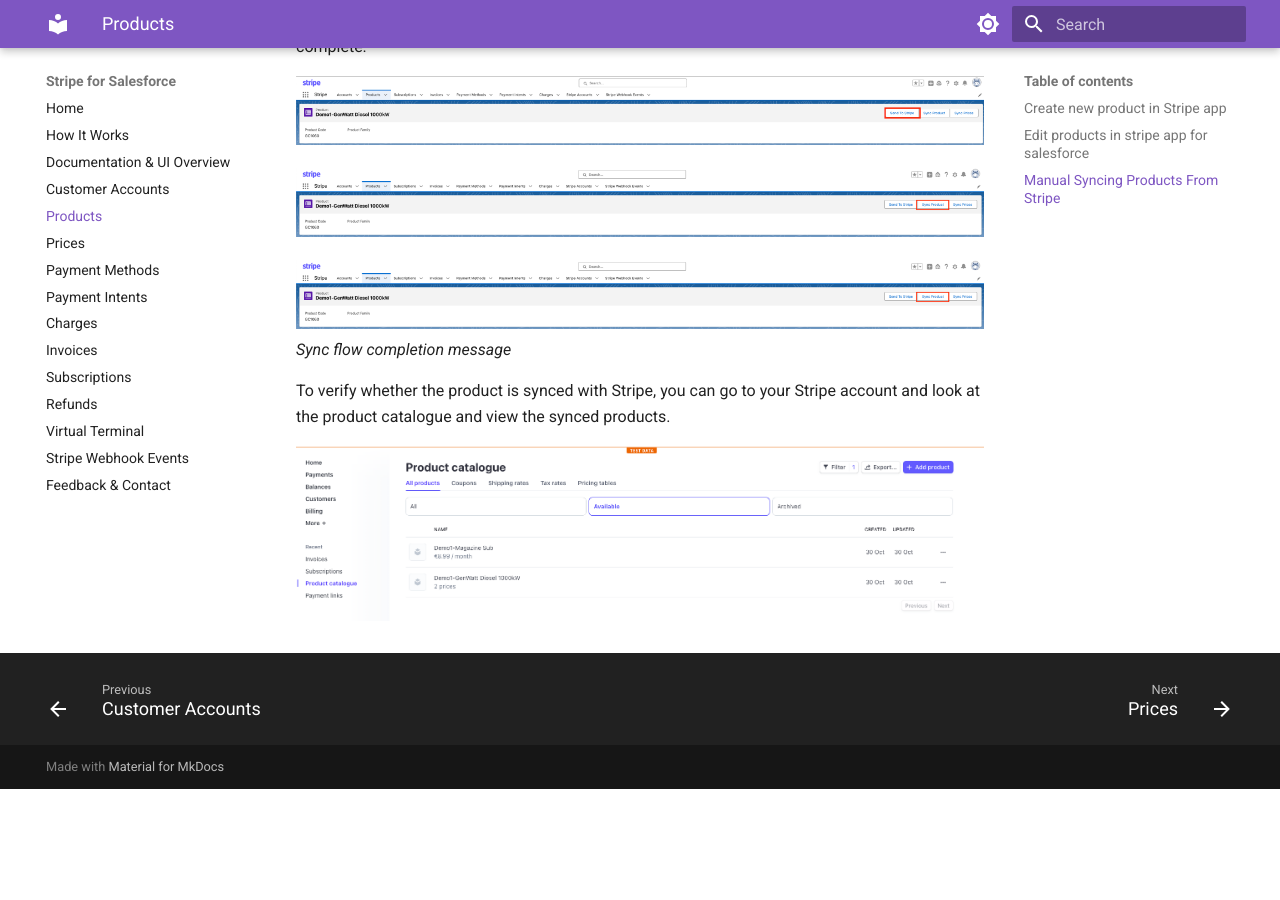
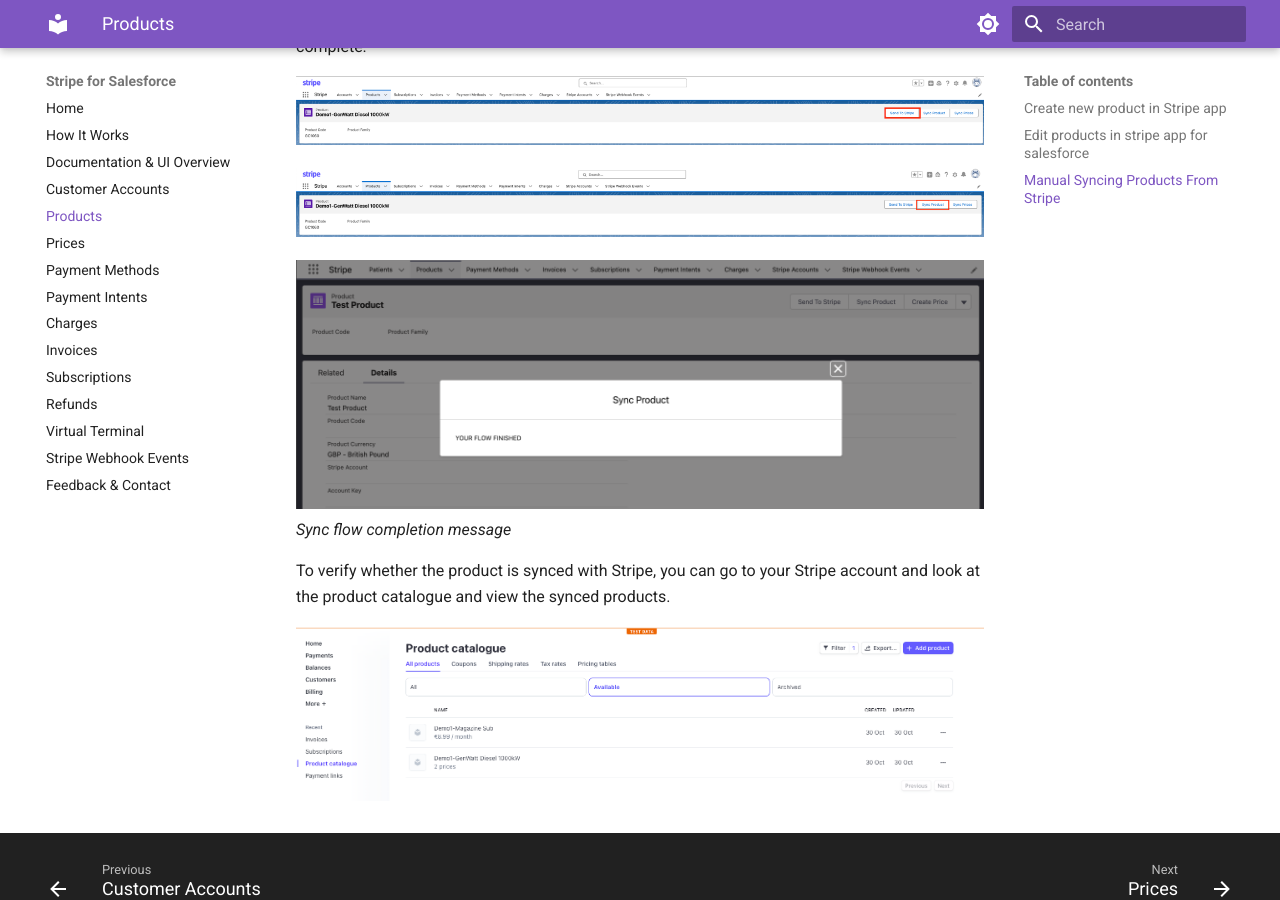
Before and after one commit to R3-Digital/stripe-for-salesforce, an MkDocs documentation site: the page built from docs/products.md, in a window 1280 px wide and 900 px high, scrolled down 3564 px. Built offline with MkDocs 1.6.1 and Material for MkDocs 9.7.7, drawn with Linux system fonts in a browser that asks for light colours; before the commit the page ends 4353 px from its top, so only the background shows below that.

Commit message:
fix product image 13 and remove deploy successful note

```diff
--- a/docs/products.md
+++ b/docs/products.md
@@ -57,7 +57,7 @@
 
 ![Products12](assets/Products12.png)
 
-![Products13](assets/Products12.png)
+![Products13](assets/Products13.png)
 *Sync flow completion message*
 
 To verify whether the product is synced with Stripe, you can go to your Stripe account and look at the product catalogue and view the synced products.
```
Also changed, not shown: docs/index.md (+0 -1 lines).
